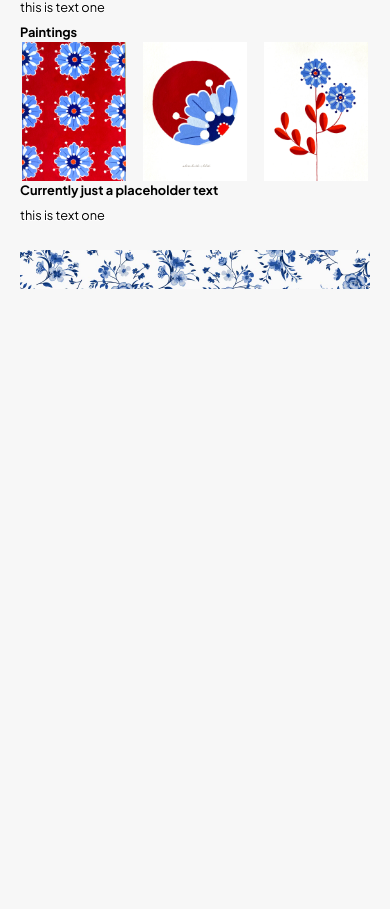
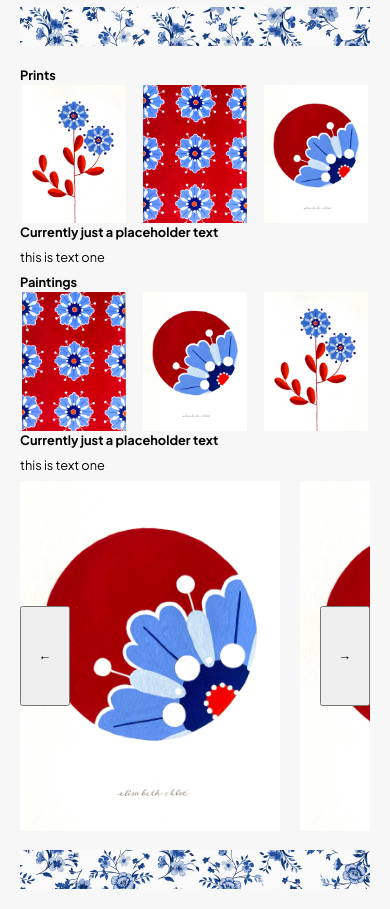
Before and after one commit to wellwe11/elliesWebsite, a React (Vite) app: page / in a window 390 px wide. Shown: the part 781-1690 px from the top of the page. Before the commit the page ends 1090 px from the top, so only its background shows below. Built offline with nearby package versions, Linux system fonts and the light colour scheme; a web font is replaced by a local one.

Commit message:
implemented a scroll to view more images

```diff
--- a/src/UI/UIComponents/BODY/mainPage/categories/categories.module.scss
+++ b/src/UI/UIComponents/BODY/mainPage/categories/categories.module.scss
@@ -38,19 +38,24 @@
     justify-content: center;
 
     cursor: pointer;
-    background-color: rgb(189, 189, 189);
 
     .imageWrapper {
-      height: clamp(100px, 10vw, 250px);
+      background-color: rgb(189, 189, 189);
+
+      height: clamp(350px, 10vw, 400px);
       width: 100%;
       overflow: hidden;
 
       .image {
         height: 100%;
         width: 100%;
-        transition: transform 0.4s ease;
+        transition: transform 0.6s ease;
+      }
+    }
 
-        &:hover {
+    &:hover {
+      .imageWrapper {
+        .image {
           transform: scale(1.015);
         }
       }
--- a/src/UI/UIComponents/BODY/mainPage/paintings/paintings.jsx
+++ b/src/UI/UIComponents/BODY/mainPage/paintings/paintings.jsx
@@ -5,6 +5,7 @@ import ControlledImage from "@components/controlledImage/controlledImage";
 import TextThatCorrespondsToActiveImage from "@components/scrollText/scrollText";
 import handleNavigateSmooth from "@functions/handleNavigateSmooth";
 import transitionInAnimation from "@functions/transitionAnimation";
+import WheelOfManyImages from "@components/wheelOfManyImages/wheelOfManyImages";
 
 const Title = ({ title = "Paintings" }) => {
   const titleWrapper = (
@@ -84,6 +85,7 @@ const Paintings = ({ images, texts }) => {
       <Title />
       <ImagesContainer images={images} setActiveImage={setActiveImage} />
       <ImagesTexts texts={texts} activeImage={activeImage} />
+      <WheelOfManyImages />
     </div>
   );
 };
--- /dev/null
+++ b/src/abstract/components/wheelOfManyImages/wheelOfManyImages.jsx
@@ -0,0 +1,118 @@
+import { useEffect, useRef, useState } from "react";
+import classes from "./wheelOfManyImages.module.scss";
+
+import exampleImage from "@assets/exampleImages/imageExampleThree.jpg";
+
+const images = [
+  exampleImage,
+  exampleImage,
+  exampleImage,
+  exampleImage,
+  exampleImage,
+  exampleImage,
+  exampleImage,
+  exampleImage,
+  exampleImage,
+  exampleImage,
+];
+
+const NavigationButtons = ({ setMarginLeft }) => {
+  const [canNavigate, setCanNavigate] = useState(true);
+
+  // const imagesLength = images.length;
+  const handleLeftClick = () => {
+    setMarginLeft((prev) => prev - 1);
+  };
+
+  const handleRightClick = () => {
+    if (canNavigate) {
+      setCanNavigate(false);
+
+      setMarginLeft((prev) => {
+        if (prev + 1 < images.length + 1) {
+          return prev + 1;
+        } else {
+          setTimeout(() => {
+            setMarginLeft(0);
+          }, 500);
+          return prev + 1;
+        }
+      });
+    }
+  };
+
+  useEffect(() => {
+    const timer = setTimeout(() => {
+      setCanNavigate(true);
+    }, 500);
+
+    return () => clearTimeout(timer);
+  }, [canNavigate]);
+
+  const leftClickButton = (
+    <div className={`${classes.navigationButtonWrapper} ${classes.right}`}>
+      <button className={classes.navigationButton} onClick={handleLeftClick}>
+        <h3>←</h3>
+      </button>
+    </div>
+  );
+
+  const rightClickButton = (
+    <div className={`${classes.navigationButtonWrapper} ${classes.left}`}>
+      <button className={classes.navigationButton} onClick={handleRightClick}>
+        <h3>→</h3>
+      </button>
+    </div>
+  );
+
+  return (
+    <div className={classes.navigationButtonsContainer}>
+      {leftClickButton}
+      {rightClickButton}
+    </div>
+  );
+};
+
+const Images = ({}) => {
+  const [marginLeft, setMarginLeft] = useState(0);
+
+  const marginLeftStyle = {
+    transform: `translateX(-${marginLeft}0%)`,
+    transition: `${marginLeft === 0 ? "" : "transform 0.5s ease"}`,
+  };
+
+  console.log(marginLeft);
+  return (
+    <div className={classes.imagesContainer}>
+      <NavigationButtons setMarginLeft={setMarginLeft} />
+      <div className={classes.imagesWrapper} style={{ ...marginLeftStyle }}>
+        {images.map((image, index) => (
+          <div key={index} className={classes.imageWrapper}>
+            <img className={classes.image} src={image} alt="" />
+          </div>
+        ))}
+      </div>
+      <div
+        className={classes.imagesWrapper}
+        style={{ ...marginLeftStyle, borderLeft: "10px solid black" }}
+      >
+        {images.map((image, index) => (
+          <div key={index} className={classes.imageWrapper}>
+            <img className={classes.image} src={image} alt="" />
+          </div>
+        ))}
+      </div>
+    </div>
+  );
+};
+
+// Exception to rules. Needs map to allow for isolated logic which will only be applied to this document
+const WheelOfManyImages = () => {
+  return (
+    <div className={classes.WheelOfManyImages}>
+      <Images />
+    </div>
+  );
+};
+
+export default WheelOfManyImages;
--- /dev/null
+++ b/src/abstract/components/wheelOfManyImages/wheelOfManyImages.module.scss
@@ -0,0 +1,62 @@
+.WheelOfManyImages {
+  height: 100%;
+  width: 100%;
+}
+
+.imagesContainer {
+  display: flex;
+
+  overflow: hidden;
+
+  pointer-events: none;
+
+  position: relative;
+
+  .imagesWrapper {
+    display: flex;
+
+    .imageWrapper {
+      margin-right: 20px;
+
+      .image {
+        height: 350px;
+        min-width: 260px;
+
+        pointer-events: all;
+        cursor: pointer;
+      }
+    }
+  }
+}
+
+.navigationButtonsContainer {
+  z-index: 10;
+  display: flex;
+  justify-content: space-between;
+
+  width: 100%;
+  height: 100%;
+
+  position: absolute;
+
+  .navigationButtonWrapper {
+    display: flex;
+    justify-content: center;
+    align-items: center;
+    height: 100%;
+
+    &.left {
+    }
+
+    &.right {
+    }
+
+    .navigationButton {
+      pointer-events: all;
+      cursor: pointer;
+
+      height: 100px;
+      width: 50px;
+    }
+  }
+}
```
